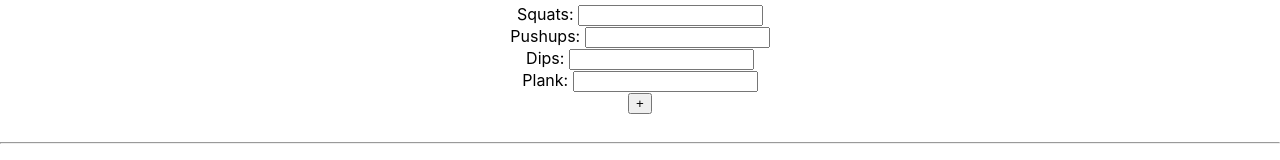
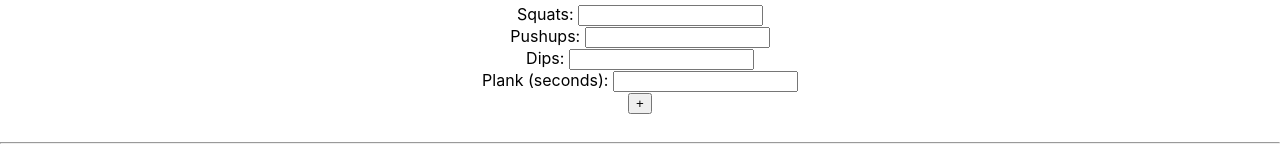
Before and after one commit to lowtrey/app-dot-fit, a React (Create React App) app: page / in a window 1280 px wide. Shown: the part 1407-1567 px from the top of the page. Built offline with nearby package versions, Linux system fonts and the light colour scheme.

Commit message:
Add state to TrackerDisplay

```diff
--- a/src/TrackerDisplay.js
+++ b/src/TrackerDisplay.js
@@ -2,6 +2,10 @@ import React from 'react';
 import TrackerForm from './TrackerForm';
 
 class TrackerDisplay extends React.Component {
+    constructor(props) {
+        super(props);
+        this.state = {logs: []};
+    }
     render() {
         return (
             <div>
--- a/src/TrackerForm.js
+++ b/src/TrackerForm.js
@@ -49,7 +49,7 @@ class TrackerForm extends React.Component {
                         onChange={this.handleChange}
                     />
                     <br />
-                    <label htmlFor='plank'>Plank: </label>
+                    <label htmlFor='plank'>Plank (seconds): </label>
                     <input
                         id='plank'
                         type='number'
```
